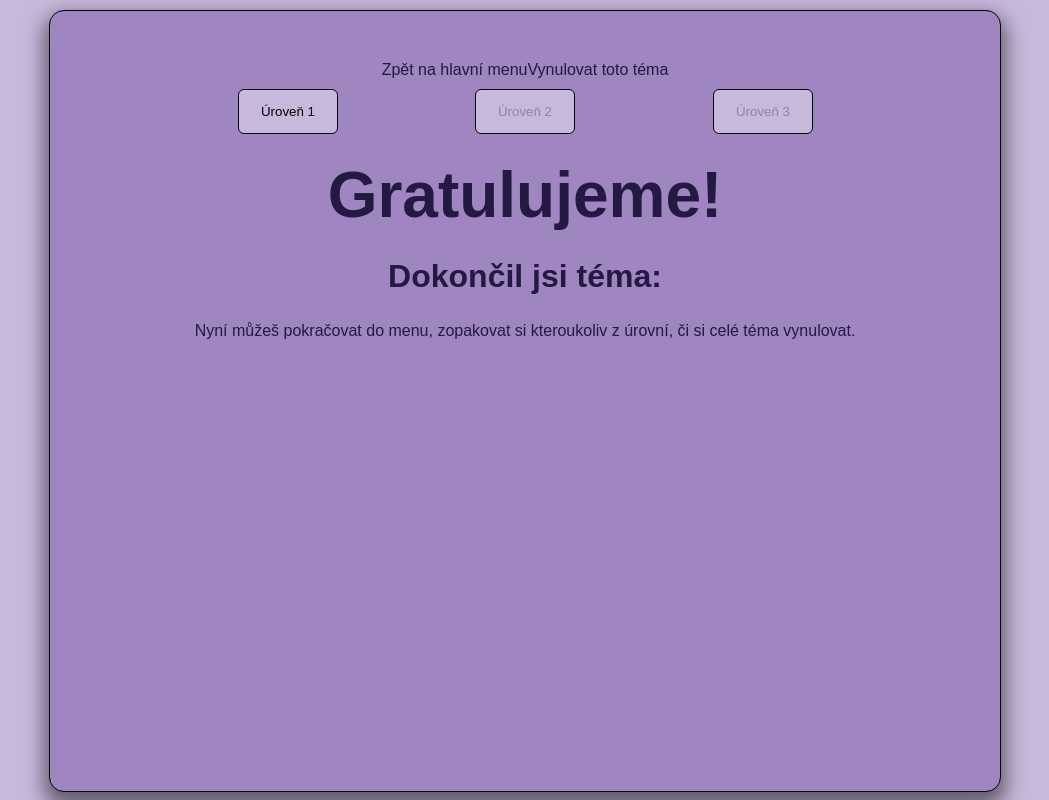
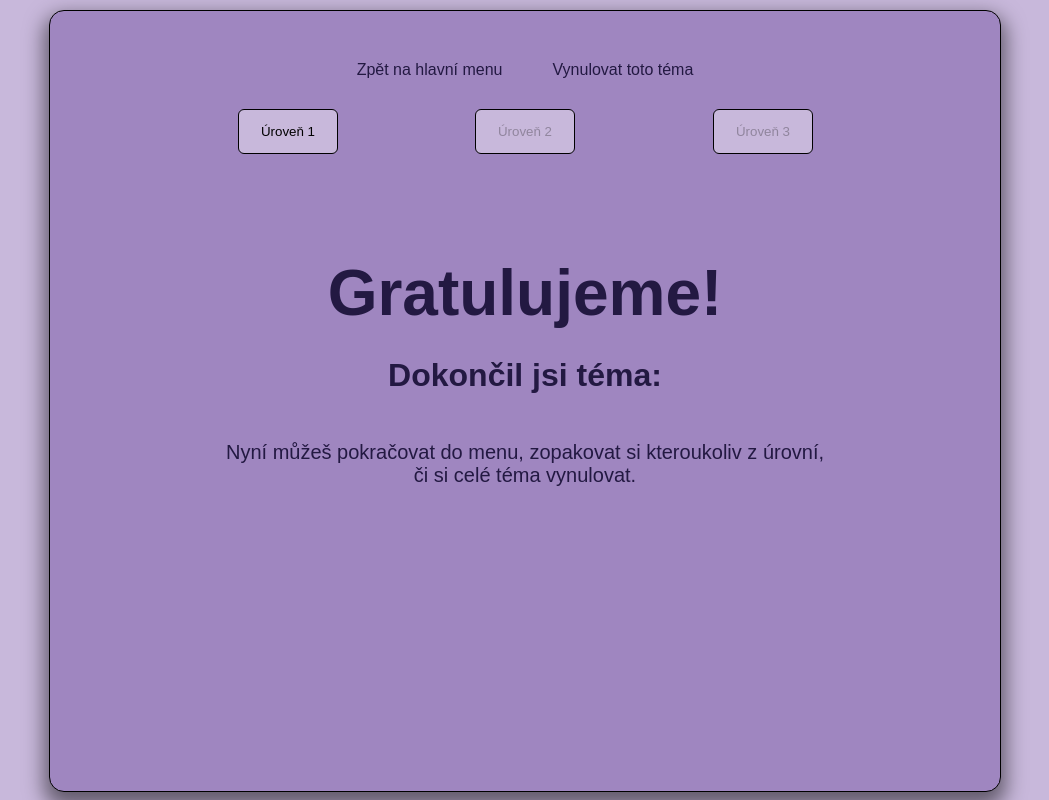
Before and after one commit to martinnovak22/memory_game, a React (Vite) app: page /1/1 in a window 1280 px wide. Shown: the whole page, without its empty margins (115-1164 px from the left). Built offline with nearby package versions, Linux system fonts and the light colour scheme; a web font is replaced by a local one.

Commit message:
Dev styling
- basic css for development purpose

```diff
--- a/src/components/home.jsx
+++ b/src/components/home.jsx
@@ -4,7 +4,7 @@ import "animate.css";
 export default function Home() {
   return (
     <div className="App">
-      <h1>Pexeso</h1>
+      <h1>Dvojjazyčné pexeso</h1>
       <div className={"startBox"}>
         <h2> Zvolte si jedno z témat </h2>
         <div>
--- a/src/index.css
+++ b/src/index.css
@@ -38,6 +38,7 @@ h2 {
 
 .themeLink {
   font-size: 24px;
+  margin: 10px 0;
 }
 
 .levelBox {
@@ -97,7 +98,10 @@ h2 {
 }
 
 .startBox {
-  margin-bottom: 10px;
+  height: 35%;
+  display: flex;
+  flex-direction: column;
+  justify-content: center;
 }
 
 .noLink {
@@ -105,6 +109,22 @@ h2 {
   color: #231942;
 }
 
-.backLink{
-  margin-bottom: 10px;
+.backLink {
+  width: 100%;
+  display: flex;
+  justify-content: center;
+  gap: 50px;
+  margin-bottom: 30px;
 }
+
+.endDiv {
+  height: 60%;
+  display: flex;
+  flex-direction: column;
+  justify-content: center;
+}
+
+.endParagraph {
+  max-width: 600px;
+  font-size: 20px;
+}
```
